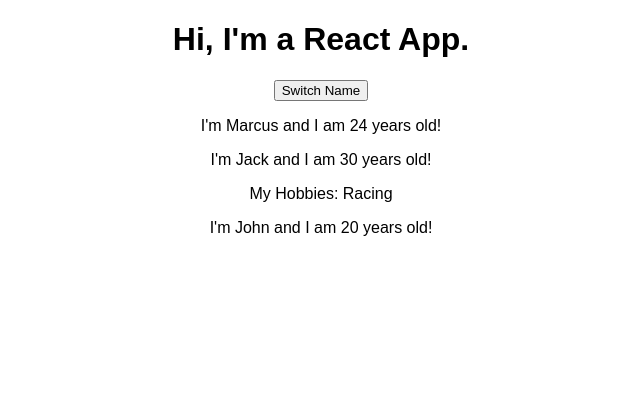
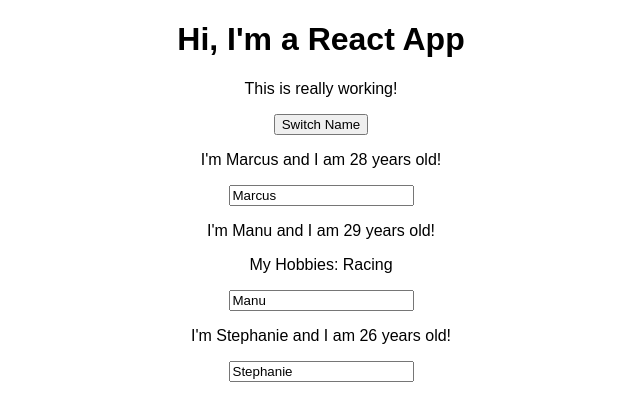
Before and after one commit to mrodrigues95/first-react-app, a React (Create React App) app: page / in a window 1280 px wide. Shown: the top 420 px of the page, without its empty margins (319-959 px from the left). Built offline with nearby package versions, Linux system fonts and the light colour scheme.

Commit message:
two way binding

```diff
--- a/src/App.js
+++ b/src/App.js
@@ -1,52 +1,115 @@
-import React, { useState } from 'react';
+import React, { Component } from 'react';
 import './App.css';
 import Person from './Person/Person';
 
-const app = (props) => {
-  // Array destructuring.
-  const [personsState, setPersonsState] = useState({
+class App extends Component {
+  state = {
     persons: [
-      { name: 'Marcus', age: 24 },
-      { name: 'Jack', age: 30 },
-      { name: 'John', age: 20 },
+      { name: 'Marcus', age: 28 },
+      { name: 'Manu', age: 29 },
+      { name: 'Stephanie', age: 26 },
     ],
-    otherState: 'Some other value...',
-  });
+    otherState: 'some other value',
+  };
 
-  const[otherState, setOtherState] = useState('some other value');
-
-  console.log(personsState, otherState);
-
-  const switchNameHandler = () => {
-    setPersonsState({
+  switchNameHandler = (newName) => {
+    this.setState({
       persons: [
-        { name: 'Marcus Rodrigues', age: 24 },
-        { name: 'Jack', age: 30 },
-        { name: 'John', age: 44 },
-      ]
+        { name: newName, age: 28 },
+        { name: 'Manu', age: 29 },
+        { name: 'Stephanie', age: 27 },
+      ],
     });
   };
 
+  nameChangedHandler = (event) => {
+    this.setState({
+      persons: [
+        { name: 'Marcus', age: 28 },
+        { name: event.target.value, age: 29 },
+        { name: 'Stephanie', age: 26 },
+      ],
+    });
+  };
+
+  render() {
     return (
       <div className="App">
-      <h1>Hi, I'm a React App.</h1>
-      <button onClick={switchNameHandler}>Switch Name</button>
+        <h1>Hi, I'm a React App</h1>
+        <p>This is really working!</p>
+        <button onClick={() => this.switchNameHandler('Marcus!!')}>
+          Switch Name
+        </button>
         <Person
-        name={personsState.persons[0].name}
-        age={personsState.persons[0].age}
+          name={this.state.persons[0].name}
+          age={this.state.persons[0].age}
         />
         <Person
-        name={personsState.persons[1].name}
-        age={personsState.persons[1].age}
+          name={this.state.persons[1].name}
+          age={this.state.persons[1].age}
+          click={this.switchNameHandler.bind(this, 'Marcus!')}
+          changed={this.nameChangedHandler}
         >
           My Hobbies: Racing
         </Person>
         <Person
-        name={personsState.persons[2].name}
-        age={personsState.persons[2].age}
+          name={this.state.persons[2].name}
+          age={this.state.persons[2].age}
         />
       </div>
     );
-};
+    // return React.createElement('div', {className: 'App'}, React.createElement('h1', null, 'Does this work now?'));
+  }
+}
 
-export default app;
+export default App;
+
+// ------- REACT HOOKS APPROACH
+// const app = (props) => {
+//   // Array destructuring.
+//   const [personsState, setPersonsState] = useState({
+//     persons: [
+//       { name: 'Marcus', age: 24 },
+//       { name: 'Jack', age: 30 },
+//       { name: 'John', age: 20 },
+//     ],
+//     otherState: 'Some other value...',
+//   });
+
+//   const[otherState, setOtherState] = useState('some other value');
+
+//   console.log(personsState, otherState);
+
+//   const switchNameHandler = () => {
+//     setPersonsState({
+//       persons: [
+//         { name: 'Marcus Rodrigues', age: 24 },
+//         { name: 'Jack', age: 30 },
+//         { name: 'John', age: 44 },
+//       ]
+//     });
+//   };
+
+//   return (
+//     <div className="App">
+//       <h1>Hi, I'm a React App.</h1>
+//       <button onClick={switchNameHandler}>Switch Name</button>
+//       <Person
+//         name={personsState.persons[0].name}
+//         age={personsState.persons[0].age}
+//       />
+//       <Person
+//         name={personsState.persons[1].name}
+//         age={personsState.persons[1].age}
+//       >
+//         My Hobbies: Racing
+//       </Person>
+//       <Person
+//         name={personsState.persons[2].name}
+//         age={personsState.persons[2].age}
+//       />
+//     </div>
+//   );
+// };
+
+// export default app;
--- a/src/Person/Person.js
+++ b/src/Person/Person.js
@@ -3,10 +3,11 @@
 const person = (props) => {
   return (
     <div>
-      <p>
+      <p onClick={props.click}>
         I'm {props.name} and I am {props.age} years old!
       </p>
       <p>{props.children}</p>
+      <input type="text" onChange={props.changed} value={props.name} />
     </div>
   );
 };
```
Lines whose indentation alone changed are shown as unchanged.
